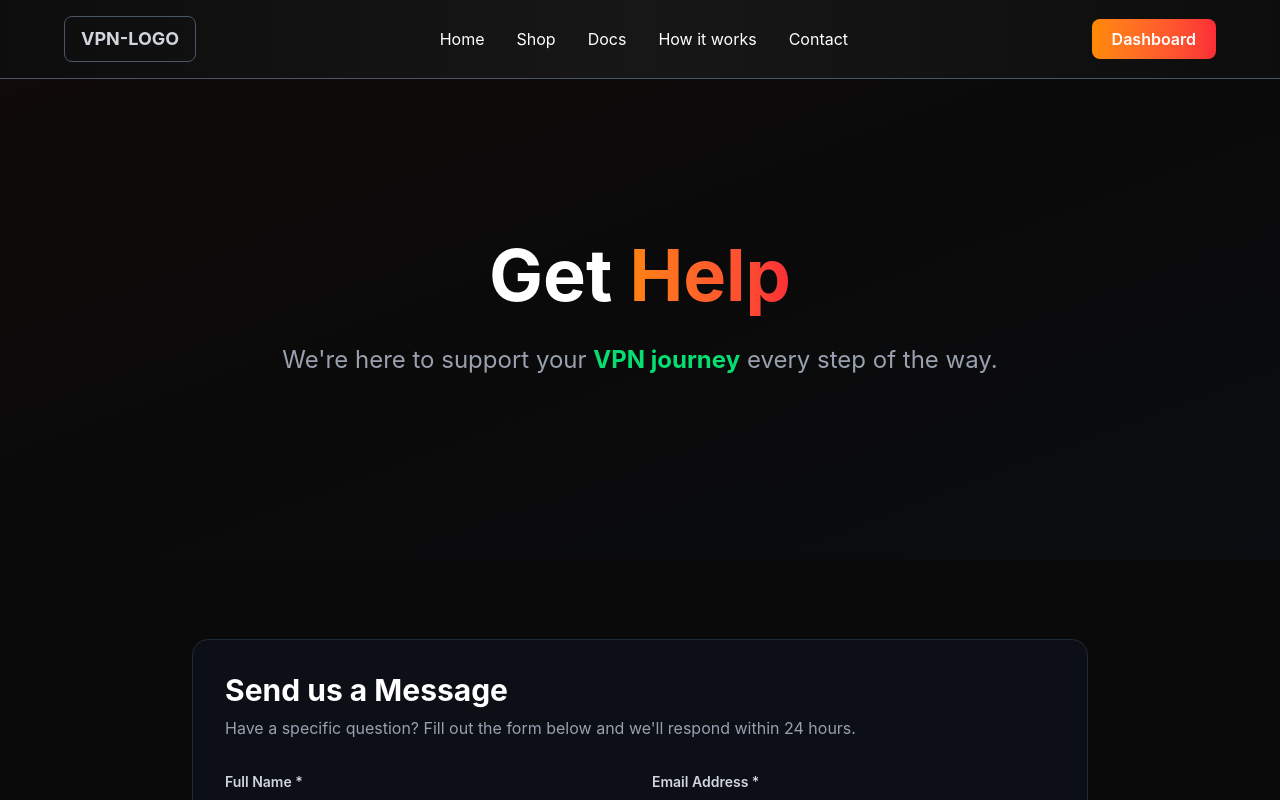
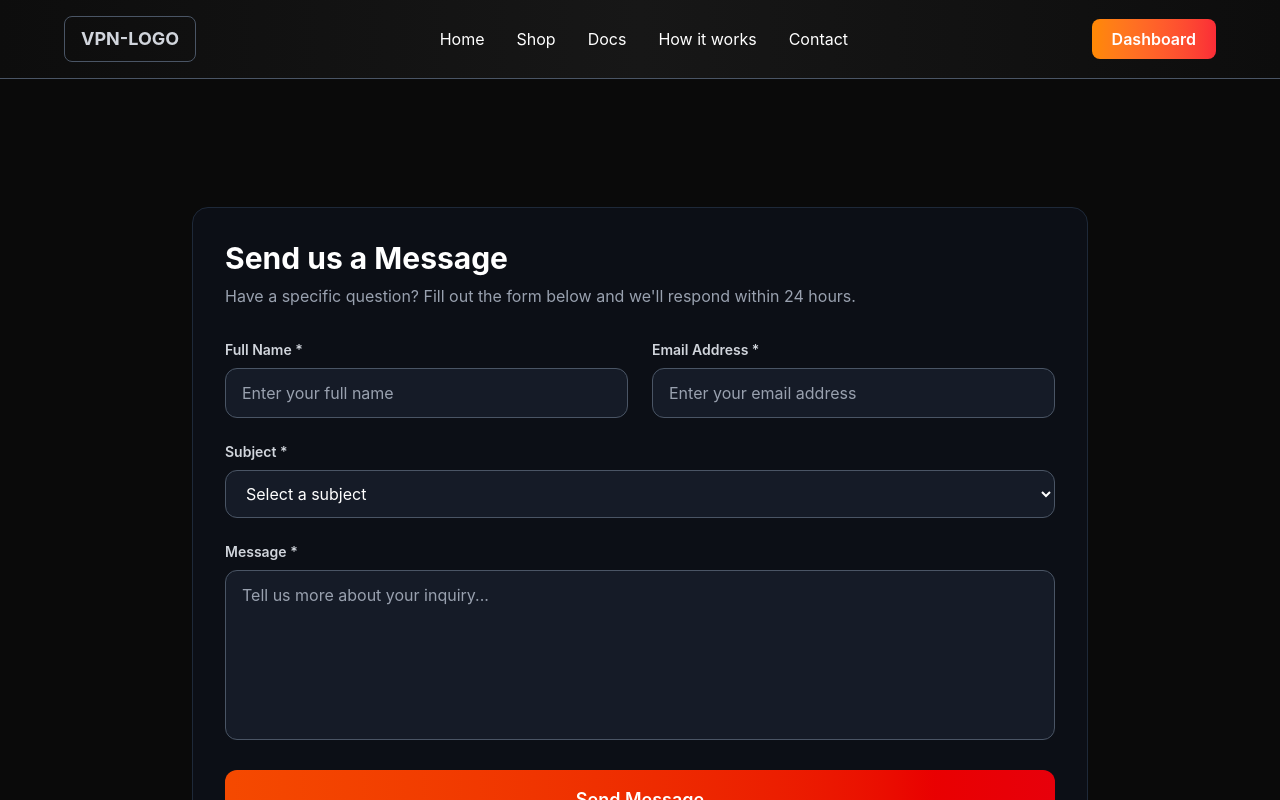
Before and after one commit to Mediteran2910/landing-VPN, a Next.js app: page /contact in a window 1280 px wide. Shown: the top 800 px of the page. Built offline with nearby package versions, Linux system fonts and the light colour scheme.

Commit message:
Remove hero section from contact page for cleaner layout
- Remove 'Get Help' hero section text
- Start contact page directly with contact form
- Add top padding to compensate for header space
- Streamline page for immediate form access

```diff
--- a/src/app/contact/page.tsx
+++ b/src/app/contact/page.tsx
@@ -8,31 +8,9 @@ export default function ContactPage() {
 
   return (
     <div className="min-h-screen bg-[#0a0a0a] text-white">
-      {/* Hero Section */}
-      <section className="relative min-h-[60vh] flex items-center bg-gradient-to-br from-red-950/10 via-[#0a0a0a] to-blue-950/10">
-        <div className="container mx-auto px-4 relative z-10">
-          <div className="text-center max-w-4xl mx-auto">
-            <motion.div
-              initial={{ opacity: 0, y: 30 }}
-              animate={{ opacity: 1, y: 0 }}
-              transition={{ duration: 0.8 }}
-            >
-              <h1 className="text-4xl md:text-6xl lg:text-7xl font-bold mb-6 leading-tight">
-                Get
-                <span className="text-transparent bg-clip-text bg-gradient-to-r from-orange-400 to-red-500">
-                  {" "}Help
-                </span>
-              </h1>
-              <p className="text-xl md:text-2xl text-gray-400 mb-8">
-                We're here to support your <strong className="text-green-400">VPN journey</strong> every step of the way.
-              </p>
-            </motion.div>
-          </div>
-        </div>
-      </section>
 
       {/* Contact Form Section */}
-      <section className="py-20">
+      <section className="pt-32 pb-20">
         <div className="container mx-auto px-4">
           <div className="max-w-4xl mx-auto">
             <ContactForm />
```
